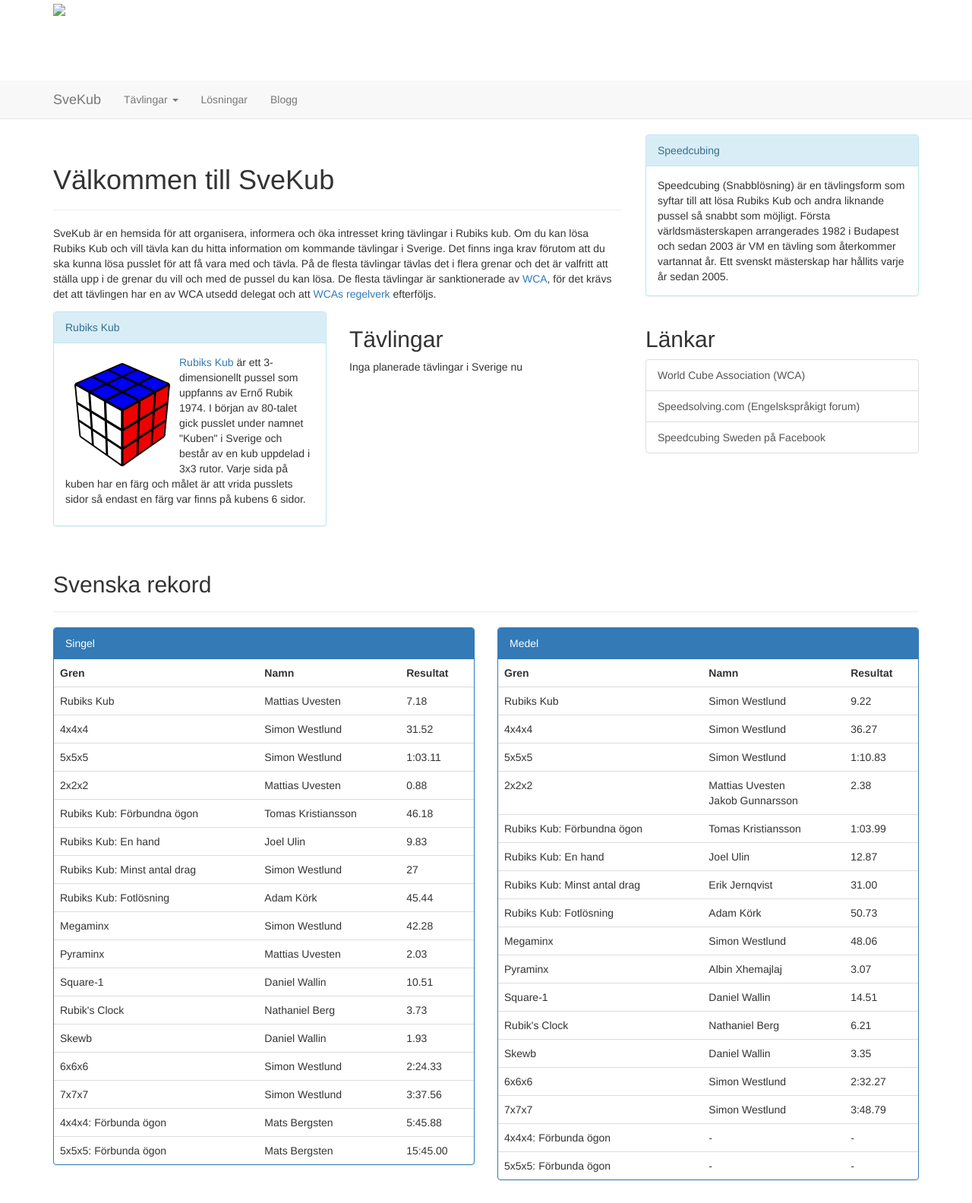
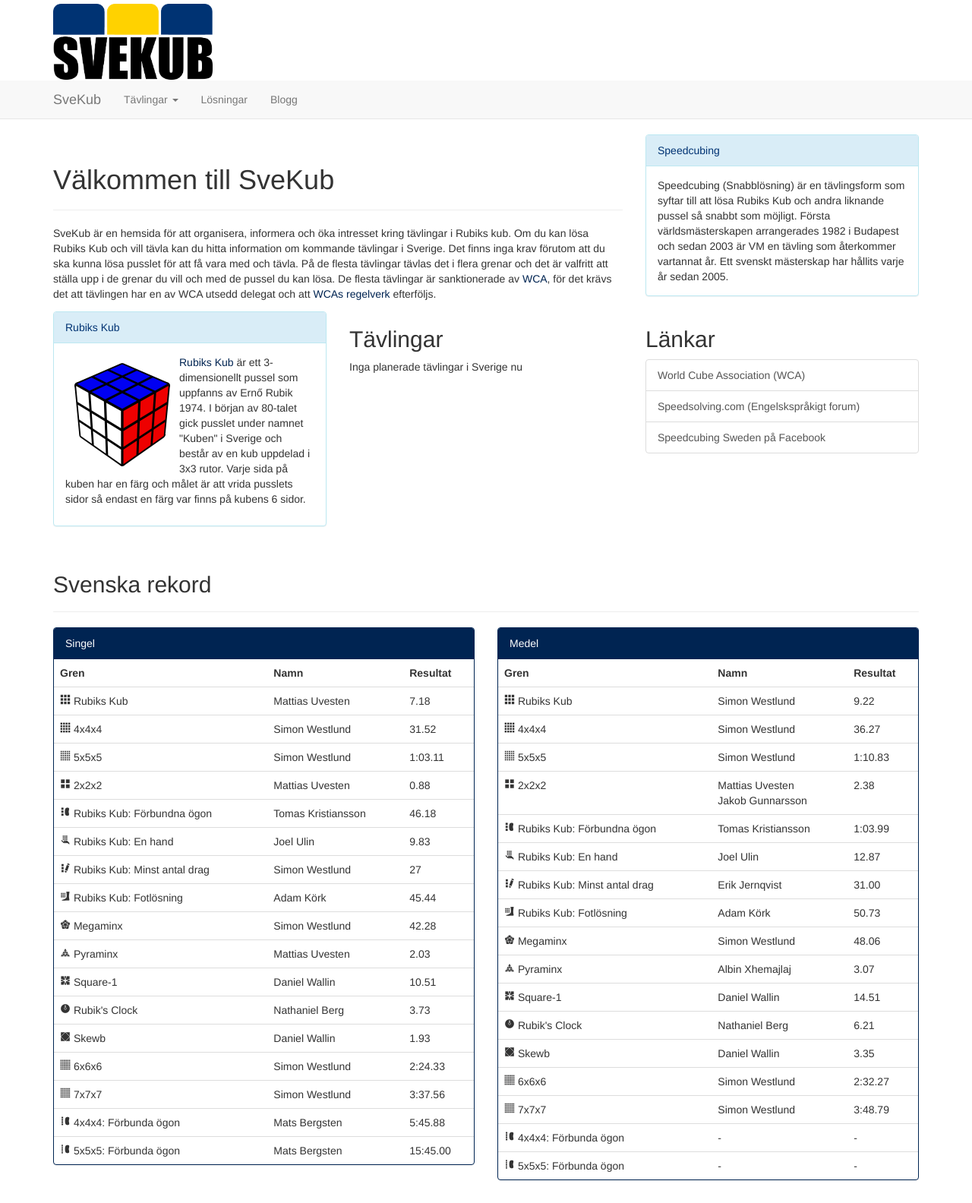
Before and after one commit to SveKub/SveKubOldSite, a Jekyll site: the page built from index.html, in a window 1280 px wide. Shown: the whole page at 76% size. Built offline with Jekyll 4.4.1, drawn with Linux system fonts in a browser that asks for light colours; nearby versions of some CDN libraries; library files that are not in the unit come from our copies.

```diff
--- a/_config.yml
+++ b/_config.yml
@@ -9,7 +9,7 @@
 title: SveKub
 email: ---
 description: > # Svekub
-baseurl: "SveKub" # the subpath of your site, e.g. /blog
+baseurl: "/SveKub" # the subpath of your site, e.g. /blog
 url: "http://example.com" # the base hostname & protocol for your site
 github_username:  svekub
 
```
